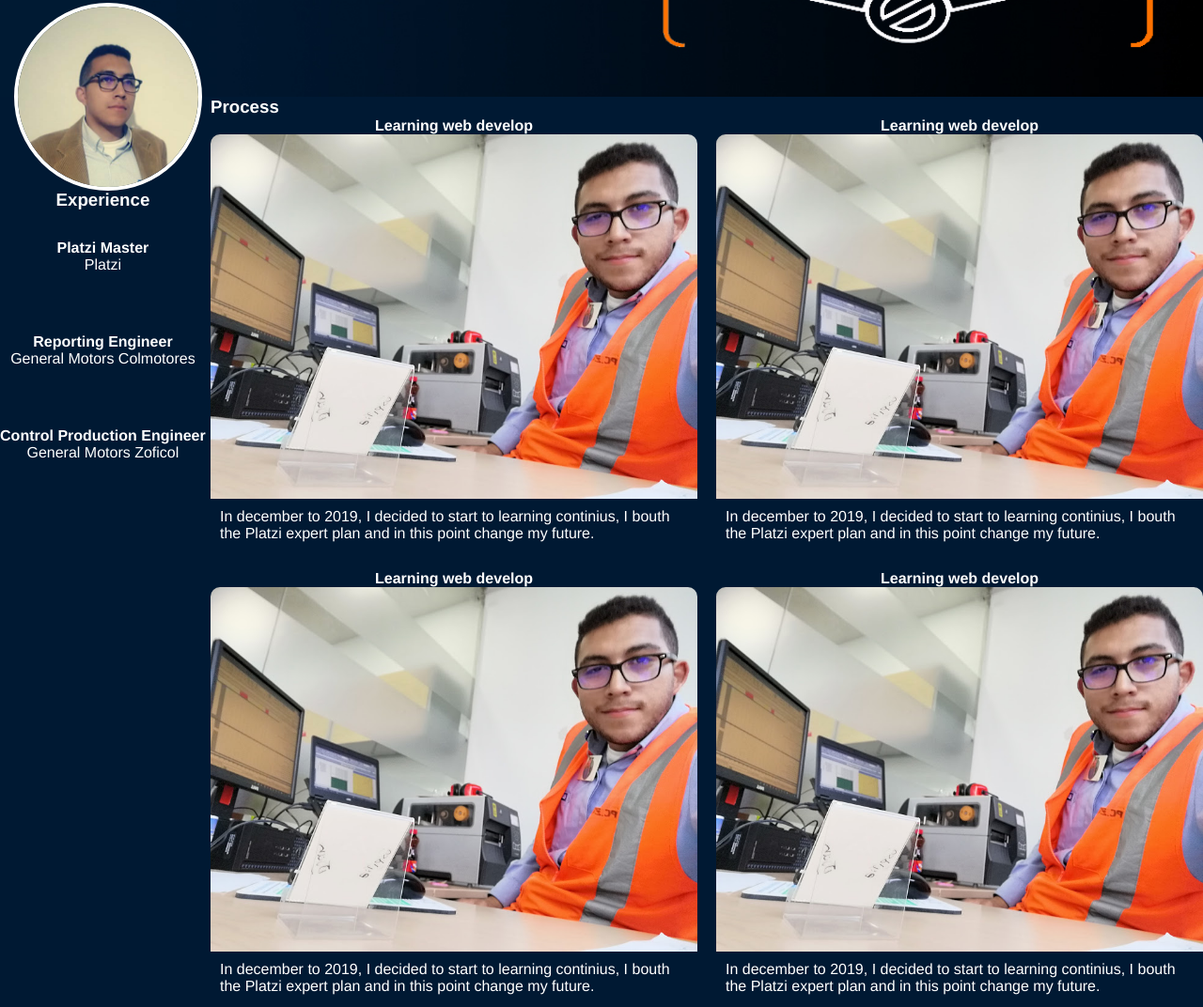
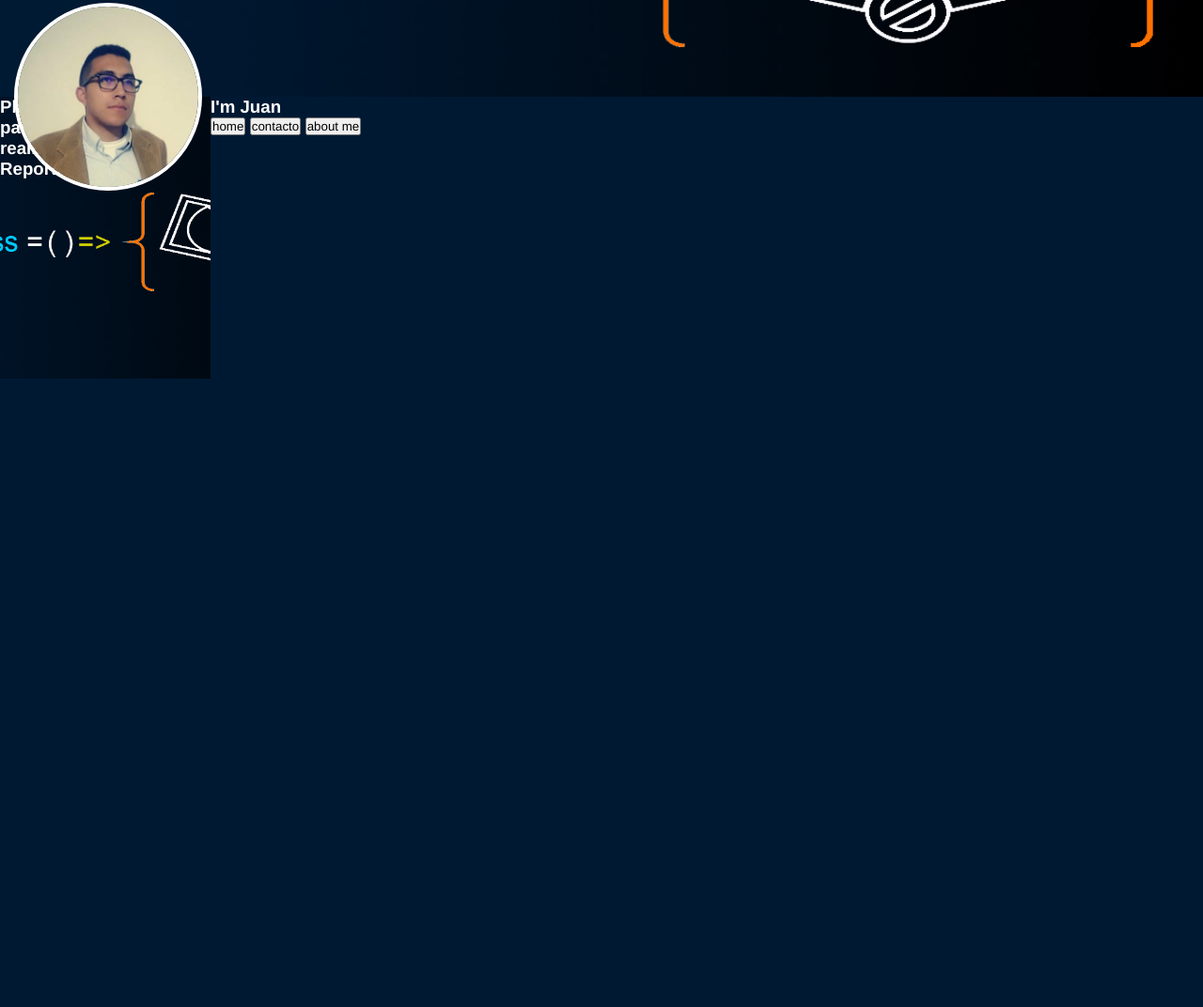
Before and after one commit to Regniek/portfolio, a website: page index.html in a window 1280 px wide. Shown: the part 197-1269 px from the top of the page at 94% size. After the commit the page ends 800 px from the top, so only its background shows below. Drawn offline with Linux system fonts and the light colour scheme.

Commit message:
Transformando a SPA

```diff
--- a/index.html
+++ b/index.html
@@ -39,94 +39,28 @@
             </nav>
         </div>
     </header>
-    <main class="container">
-        <section class="exp">
 
-                <h3>Experience</h3>
-            <div class="exp-item">
-                <div class="exp-item_esp">
-                    <h4>Platzi Master</h4>
+    <section class="container">
+        <header class='header'>
+        <h3>Plataforma para realizar Reporting</h3>
 
-                    <p>Platzi</p>
-                </div>
-            </div>
-            <div class="exp-item">
-                <div class="exp-item_esp">
-                    <h4>Reporting Engineer</h4>
 
-                    <p>General Motors Colmotores</p>
-                </div>
-            </div>
-            <div class="exp-item">
-                <div class="exp-item_esp">
-                    <h4>Control Production Engineer</h4>
+        </header>
 
-                    <p>General Motors Zoficol</p>
-                </div>
-            </div>
 
-        </section>
-        <section class="process">
-            <h3>Process</h3>
-            <div class="containerProcess">
-                <div class="containerProcess-item">
-                    <h4>Learning web develop</h4>
-                    <img src="./imagenes/prueba1.jpg" alt="">
-                    <p>In december to 2019, I decided to start to learning continius, I bouth the Platzi expert plan and in this point change my future. </p>
-                </div>
-                <div class="containerProcess-item">
-                    <h4>Learning web develop</h4>
-                    <img src="./imagenes/prueba1.jpg" alt="">
-                    <p>In december to 2019, I decided to start to learning continius, I bouth the Platzi expert plan and in this point change my future. </p>
-                </div>
-                <div class="containerProcess-item">
-                    <h4>Learning web develop</h4>
-                    <img src="./imagenes/prueba1.jpg" alt="">
-                    <p>In december to 2019, I decided to start to learning continius, I bouth the Platzi expert plan and in this point change my future. </p>
-                </div>
-                <div class="containerProcess-item">
-                    <h4>Learning web develop</h4>
-                    <img src="./imagenes/prueba1.jpg" alt="">
-                    <p>In december to 2019, I decided to start to learning continius, I bouth the Platzi expert plan and in this point change my future. </p>
-                </div>
-                <div class="containerProcess-item">
-                    <h4>Learning web develop</h4>
-                    <img src="./imagenes/prueba1.jpg" alt="">
-                    <p>In december to 2019, I decided to start to learning continius, I bouth the Platzi expert plan and in this point change my future. </p>
-                </div>
-                <div class="containerProcess-item">
-                    <h4>Learning web develop</h4>
-                    <img src="./imagenes/prueba1.jpg" alt="">
-                    <p>In december to 2019, I decided to start to learning continius, I bouth the Platzi expert plan and in this point change my future. </p>
-                </div>
-                </div>
-            </div>
-        </section>
-        <section class="proyects">
-            <h3>Proyects</h3>
-            <div class="containerProyect">
-                <div class="containerProyect-item">
-                    <h4>Made the Production Report</h4>
-                    <img src="./imagenes/reportegm.JPG" alt="imagen proyect">
-                    <p>This app is created in VBA for decrease the time of ejecution the Gerencial Production Report in General Motors Colmotores, this report has once decrease of 75 minutes in him ejecution, and changed him production manual to automatical</p>
-                </div>
-                <div class="containerProyect-item">
-                    <h4>Pipeloss App</h4>
-                    <img src="./imagenes/pipeloss.JPG" alt="imagen proyec">
-                    <p>The pipeloss app is created for get the result about presion loss in pipe have in consideration differents materials and accesories in the calcule of HL where i could apply me knowleged in mechanic and develop software.</p>
-                </div>
-                <div class="containerProyect-item">
-                    <h4>www.Ingefarm.com</h4>
-                    <img src="./imagenes/ingefarm.JPG" alt="imagen proyec">
-                    <p>This page is make apply the different tecniques learned in the next areas: HTML CSS and JavaScript</p>
-                </div>
-            </div>
-        </section>
-    </main>
+
+
     <footer class="footer">
         <div class="contacto-items">
             <h3>I'm Juan</h3>
+            <button onclick="router.loadRoute('')">home</button>
+                <button onclick="router.loadRoute('contacto')">contacto</button>
+                <button onclick="router.loadRoute('about')">about me</button>
+                <div data-router></div>
         </div>
     </footer>
+<script src="router.js"></script>
+<script src="routes.js"></script>
+<script src="index.js"></script>
 </body>
 </html>
```
